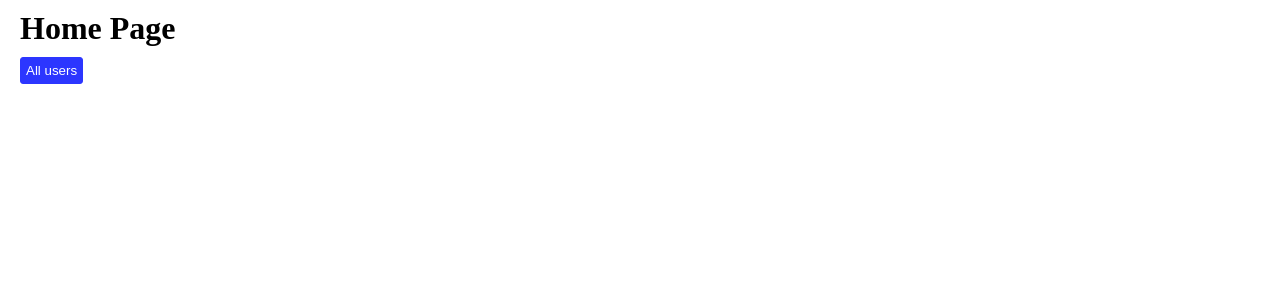
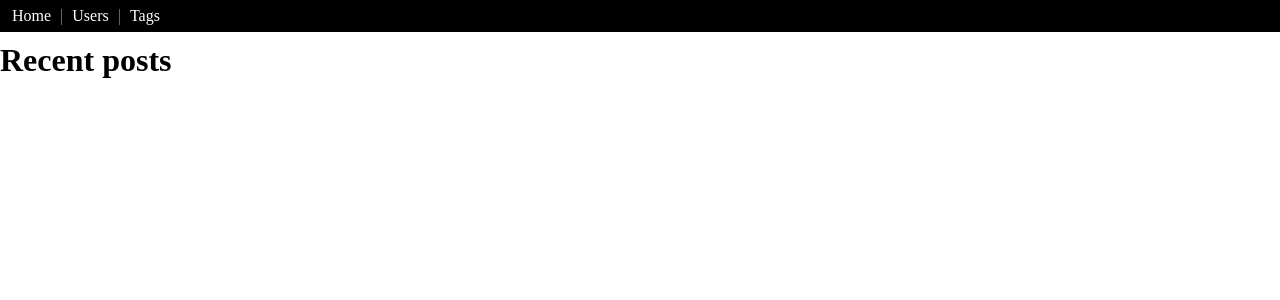
Before and after one commit to Jared-Enck/New-Exercises, a Flask app: page / in a window 1280 px wide. Shown: the top 300 px of the page. Run offline with Flask 2, Linux system fonts and the light colour scheme; data that the repository does not hold is empty.

Commit message:
completed ex files, added posts to homepage, and created navbar

```diff
--- a/Python/Flask/PostgreSQL/flask-blogly/app.py
+++ b/Python/Flask/PostgreSQL/flask-blogly/app.py
@@ -20,7 +20,9 @@ connect_db(app)
 def home_page():
     """Shows Home Page"""
 
-    return render_template('base.html')
+    posts = Post.query.all()
+
+    return render_template('base.html', posts=posts)
 
 @app.route('/users')
 def list_users():
@@ -102,17 +104,26 @@ def show_post_form(user_id):
 
     user = User.query.get_or_404(user_id)
 
-    return render_template('post/add_post.html', user=user)
+    tags = Tag.query.all()
+
+    return render_template('post/add_post.html', user=user, tags=tags)
 
 @app.route('/users/<int:user_id>/posts/new', methods=['POST'])
 def process_add_post_form(user_id):
     """Take values from add post form and add to db"""
 
     user = User.query.get_or_404(user_id)
-
+    tag_ids = [int(num) for num in request.form.getlist('tags')]
+    tags = Tag.query.filter(Tag.id.in_(tag_ids)).all()
     post = Post(title=request.form['title'],content=request.form['content'],user_id=user.id)
 
     db.session.add(post)
+    db.session.commit()
+
+    for tag in tags:
+        tp = PostTag(post_id=post.id, tag_id=tag.id)
+        db.session.add(tp)
+
     db.session.commit()
 
     return redirect(f'/users/{user.id}')
@@ -122,25 +133,29 @@ def show_post(post_id):
     """Show post info"""
 
     post = Post.query.get_or_404(post_id)
+    tags = post.tagged
 
-    return render_template('post/show_post.html', post=post)
+    return render_template('post/show_post.html', post=post, tags=tags)
 
 @app.route('/posts/<int:post_id>/edit')
 def post_edit(post_id):
     """Show edit post from"""
 
     post = Post.query.get_or_404(post_id)
+    tags = Tag.query.all()
 
-    return render_template('post/edit_post.html', post=post)
+    return render_template('post/edit_post.html', post=post, tags=tags)
 
 @app.route('/posts/<int:post_id>/edit', methods=['POST'])
 def save_edited_post(post_id):
     """Save edited post to db"""
 
     post = Post.query.get_or_404(post_id)
-
     post.title = request.form['title']
     post.content = request.form['content']
+
+    tag_ids = [int(num) for num in request.form.getlist('tags')]
+    post.tagged = Tag.query.filter(Tag.id.in_(tag_ids)).all()
 
     db.session.add(post)
     db.session.commit()
@@ -195,3 +210,30 @@ def process_edit_tag(tag_id):
     db.session.commit()
 
     return redirect('/tags')
+
+@app.route('/tags/new')
+def add_tag_form():
+    """Shows add tag form"""
+
+    return render_template('/tag/add_tag.html')
+
+@app.route('/tags/new', methods=['POST'])
+def handle_add_tag():
+    """Handles add tag form and adds new tag to db"""
+
+    tag = Tag(name=request.form['tag'])
+
+    db.session.add(tag)
+    db.session.commit()
+
+    return redirect('/tags')
+
+@app.route('/tags/<int:tag_id>/delete', methods=['POST'])
+def handle_delete_tag(tag_id):
+    """Delete tag from db"""
+    tag = Tag.query.get_or_404(tag_id)
+
+    db.session.delete(tag)
+    db.session.commit()
+
+    return redirect('/tags')
--- a/Python/Flask/PostgreSQL/flask-blogly/models.py
+++ b/Python/Flask/PostgreSQL/flask-blogly/models.py
@@ -32,6 +32,7 @@ class Post(db.Model):
     user_id = db.Column(db.Integer, db.ForeignKey('users.id'))
 
     post = db.relationship('User', backref='posts')
+    tagged = db.relationship('Tag', secondary='posts_tags', backref='posts')
 
     @property
     def friendly_date(self):
@@ -47,8 +48,6 @@ class Tag(db.Model):
     id = db.Column(db.Integer, primary_key=True, autoincrement=True)
     name = db.Column(db.String(20), nullable=False, unique=True)
 
-    tagged = db.relationship('Post', secondary='posts_tags', backref='tags')
-
 class PostTag(db.Model):
     """Post Tag relationship"""
 
--- a/Python/Flask/PostgreSQL/flask-blogly/static/app.css
+++ b/Python/Flask/PostgreSQL/flask-blogly/static/app.css
@@ -1,6 +1,5 @@
 body {
     margin: 0;
-    padding-left: 20px;
 }
 
 h1 {
@@ -15,6 +14,7 @@ img {
 
 button {
     cursor: pointer;
+    margin: 1px;
     padding: 5px;
     color: white;
     background-color: rgb(44, 54, 255);
@@ -34,4 +34,44 @@ button {
 
 a {
     text-decoration: none;
+    color: black;
 }
+
+.tags button {
+    padding: 1px 3px 1px 3px;
+    border-radius: 5px;
+}
+
+form p {
+    margin: 0;
+}
+
+.post {
+    width: 40vw;
+    margin: 10px;
+    border: 1px solid black;
+    border-radius: 3px;
+}
+
+.post h2 {
+    margin: 0;
+    padding: 5px;
+    border-bottom: 2px solid rgba(0, 0, 0, 0.3);
+    background-color: silver;
+}
+
+.post p {
+    padding: 3px;
+}
+
+#nav_bar {
+    margin: 0;
+    padding: 7px;
+    background-color: black;
+    color: rgba(255, 255, 255, 0.5);
+}
+
+#nav_bar a {
+    color: white;
+    padding: 5px;
+}
--- a/Python/Flask/PostgreSQL/flask-blogly/templates/base.html
+++ b/Python/Flask/PostgreSQL/flask-blogly/templates/base.html
@@ -8,11 +8,38 @@
     <title>{%block title%}Home Page{%endblock%}</title>
 </head>
 <body>
+    <nav id="nav_bar">
+        <a href="/">Home</a>
+        |
+        <a href="/users">Users</a>
+        |
+        <a href="/tags">Tags</a>
+    </nav>
     {%block content%}
-    <h1>Home Page</h1>
-    <form action="/users">
-    <button>All users</button>
-    </form>
+    <h1>Recent posts</h1>
+
+    <section class="post-container">
+    {% for post in posts %}
+        <div class="post">
+            <h2><a href="/posts/{{post.id}}">{{post.title}}</a></h2>
+            <p>{{post.content}}</p>
+            <p style="font-style: italic;">
+                By {{post.post.first_name}}
+                {{post.post.last_name}}
+                on {{post.created_at}}
+            </p>
+
+            <div class="tags">
+                <p>
+                    <b>Tags:</b>
+                    {% for tag in post.tagged%}
+                        <button>{{tag.name}}</button>
+                    {% endfor %}
+                </p>
+            </div>
+        </div>
+    {% endfor %}
+    </section>
     {%endblock%}
 </body>
 </html>
--- a/Python/Flask/PostgreSQL/flask-blogly/templates/post/add_post.html
+++ b/Python/Flask/PostgreSQL/flask-blogly/templates/post/add_post.html
@@ -11,6 +11,10 @@
         <label for="content">Content</label>
         <textarea name="content"></textarea>
 
+        {% for tag in tags %}
+          <p>{{tag.name}} <input type="checkbox" value="{{tag.id}}" id="tag_{{tag.id}}" name="tags"></p>
+        {% endfor %}
+
         <button formaction="/users/{{user.id}}" formmethod="GET" class="cancel">Cancel</button>
         <button formaction="/users/{{user.id}}/posts/new" formmethod="POST">Add</button>
     </form>
--- a/Python/Flask/PostgreSQL/flask-blogly/templates/tag/add_tag.html
+++ b/Python/Flask/PostgreSQL/flask-blogly/templates/tag/add_tag.html
@@ -8,7 +8,7 @@
         <label for="tag">Name</label>
         <input type="text" name="tag" placeholder="Enter a name for the tag">
 
-        <button formaction="/users/{{user.id}}" formmethod="GET" class="cancel">Cancel</button>
-        <button formaction="/users/{{user.id}}/posts/new" formmethod="POST">Add</button>
+        <button formaction="/tags" formmethod="GET" class="cancel">Cancel</button>
+        <button formaction="/tags/new" formmethod="POST">Add</button>
     </form>
 {%endblock%}
--- a/Python/Flask/PostgreSQL/flask-blogly/templates/tag/edit_tag.html
+++ b/Python/Flask/PostgreSQL/flask-blogly/templates/tag/edit_tag.html
@@ -4,11 +4,11 @@
 
 {%block content%}
 <h1>Edit Tag</h1>
-    <form action="/tags/{tag.id}/edit" method="POST">
+    <form>
         <label for="name">Name</label>
         <input type="text" name="name" value="{{tag.name}}">
 
         <button formaction="/tags/{{tag.id}}" formmethod="GET" class="cancel">Cancel</button>
-        <button>Edit</button>
+        <button formaction="/tags/{{tag.id}}/edit" formmethod="POST">Edit</button>
     </form>
 {%endblock%}
```
Also changed, not shown: Python/Flask/PostgreSQL/flask-blogly/templates/post/edit_post.html (+13 -1 lines), Python/Flask/PostgreSQL/flask-blogly/templates/post/show_post.html (+11 -0 lines).
